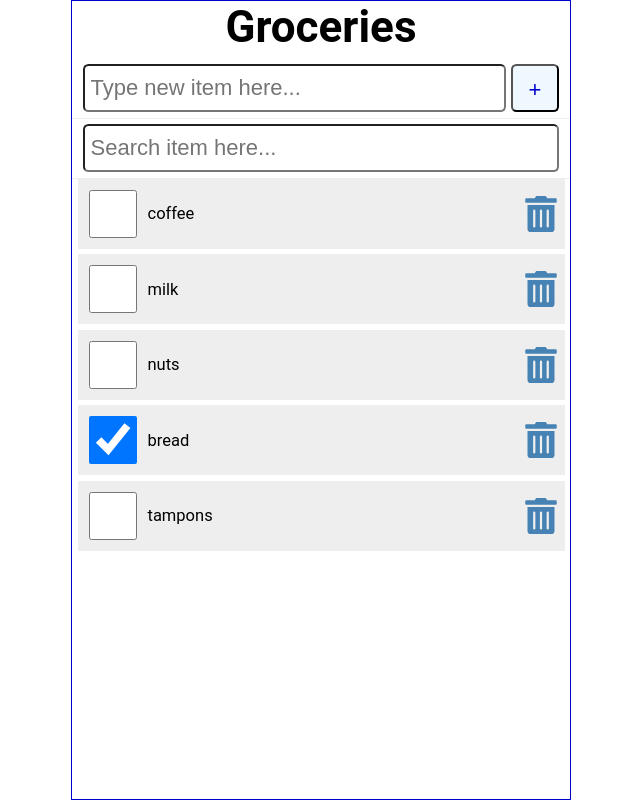
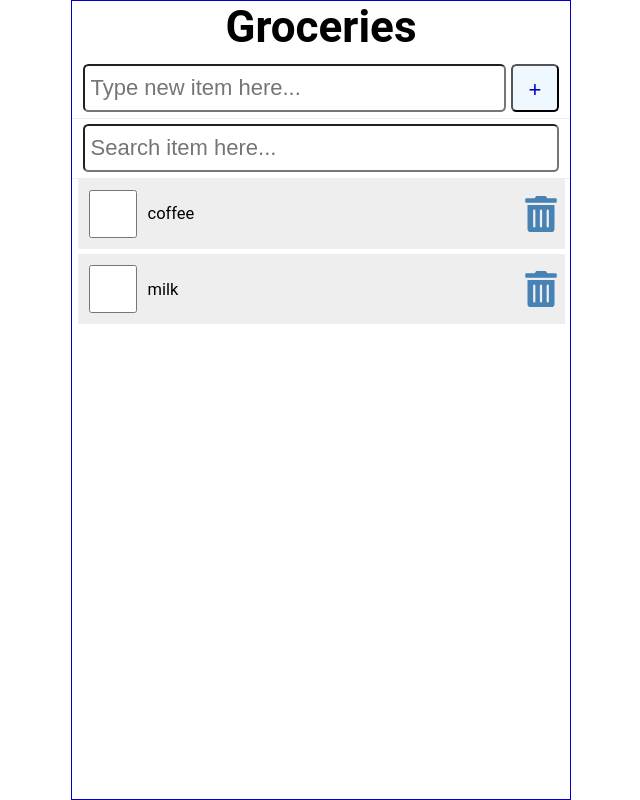
Before and after one commit to nkped/repo-groceries-client, a React (Create React App) app: page / in a window 1280 px wide. Shown: the whole page, without its empty margins (319-959 px from the left). Built offline with nearby package versions, Linux system fonts and the light colour scheme; data requests are answered from the project's data file.

Commit message:
crud ops finished

```diff
--- a/data/db.json
+++ b/data/db.json
@@ -9,21 +9,6 @@
       "id": 2,
       "checked": false,
       "item": "milk"
-    },
-    {
-      "id": 3,
-      "checked": false,
-      "item": "nuts"
-    },
-    {
-      "id": 4,
-      "checked": true,
-      "item": "bread"
-    },
-    {
-      "id": 5,
-      "checked": false,
-      "item": "tampons"
     }
   ]
 }
--- a/src/App.js
+++ b/src/App.js
@@ -76,9 +76,19 @@ function App() {
 
   }
 
-  const handleDelete = (id) => {
+  const handleDelete = async (id) => {
       const listItems = items.filter((item) => item.id !== id )
-//      setAndSave(listItems)
+
+      setItems(listItems)
+
+      const deleteOptions = {
+        method: 'DELETE'
+      }
+
+      const reqUrl = `${API_URL}/${id}`
+
+      const result = await apiRequest(reqUrl, deleteOptions)
+      if (result) setFetchError(result)
   }
 
   return (
```
